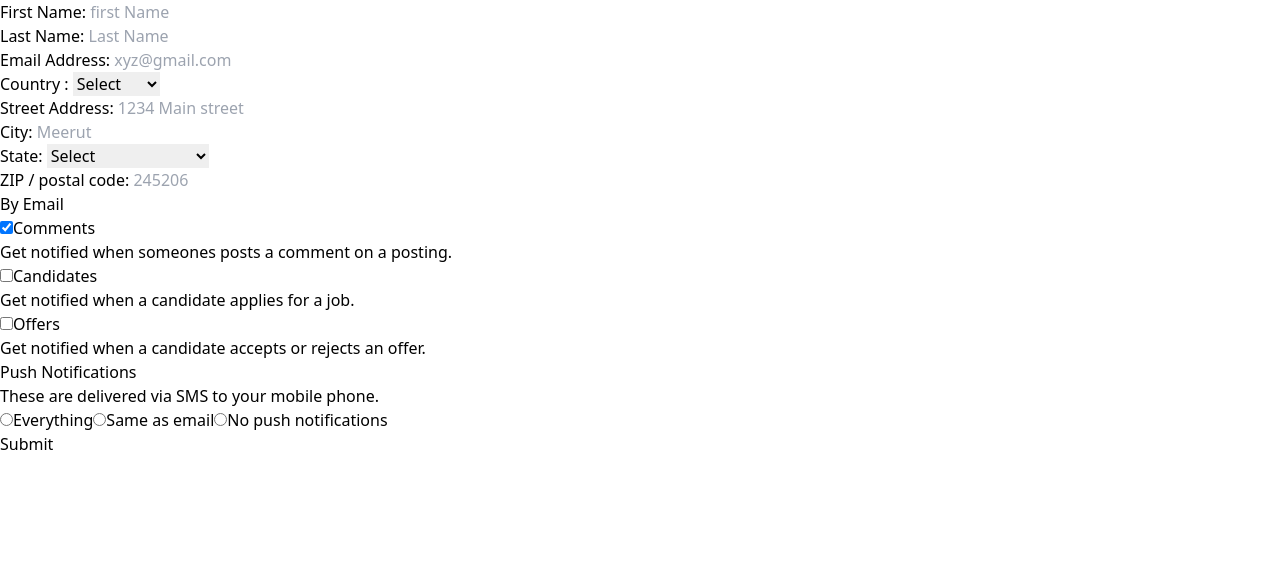
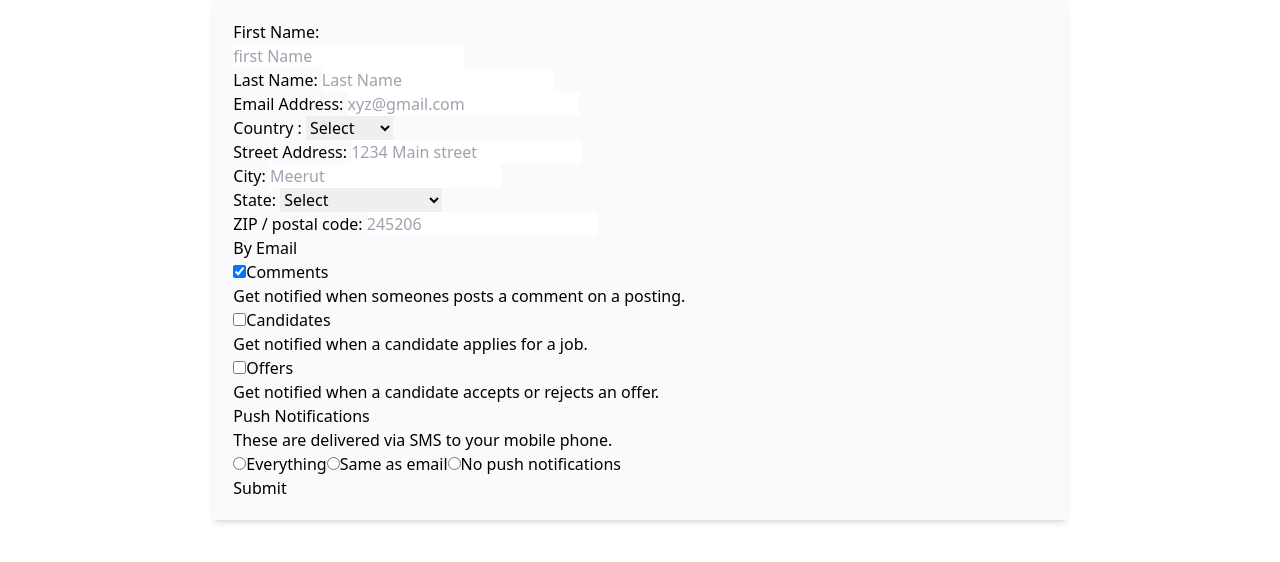
Before and after one commit to Gittushar88448/react-Form, a React (Create React App) app: page / in a window 1280 px wide. Shown: the top 562 px of the page. Built offline with nearby package versions, Linux system fonts and the light colour scheme.

Commit message:
setting top level tailwind configration

```diff
--- a/src/App.js
+++ b/src/App.js
@@ -28,9 +28,9 @@ function App() {
 
   return (
     <div className="App">
-      <form>
+      <form className="w-8/12 flex flex-col mx-auto bg-slate-50 shadow-md items-start px-5 py-5">
 
-          <div>
+          <div className="flex flex-col ">
             <label htmlFor="fname">First Name: </label>
 
             <input className=" border-black"
```
